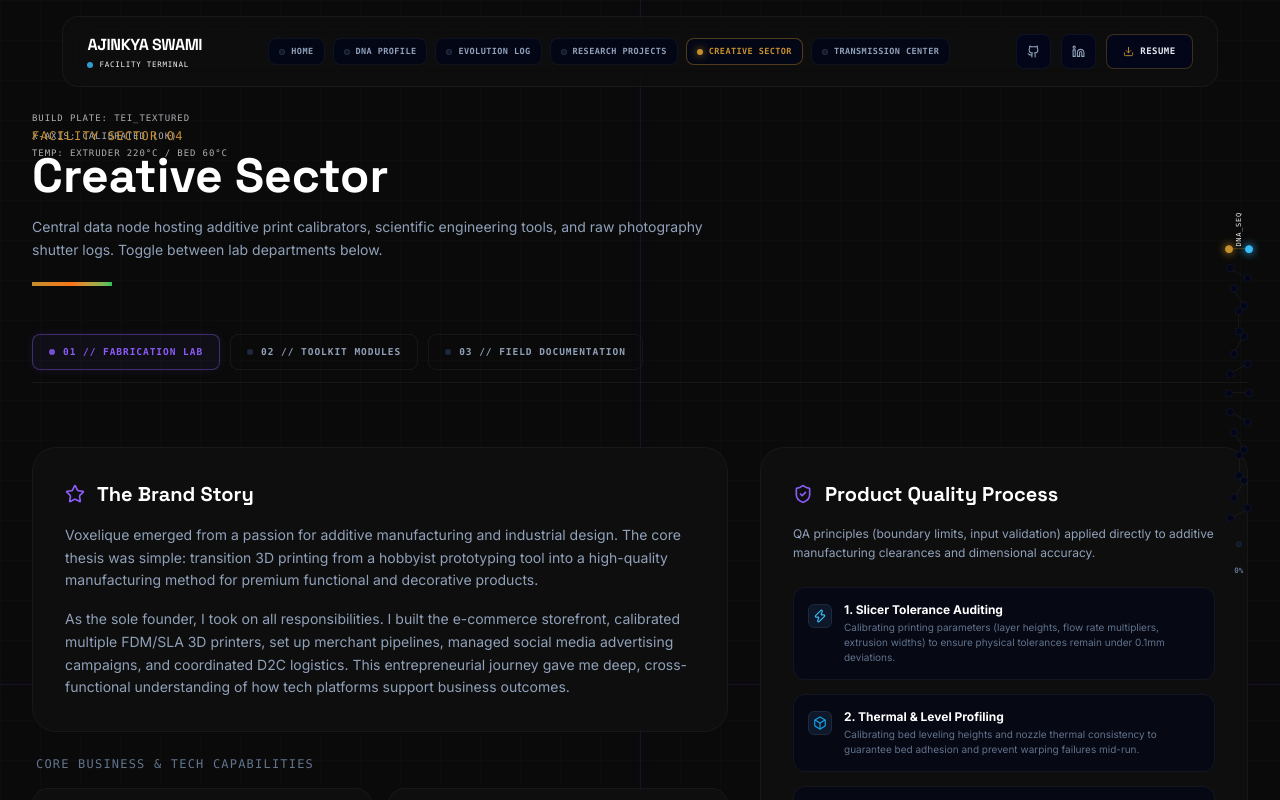
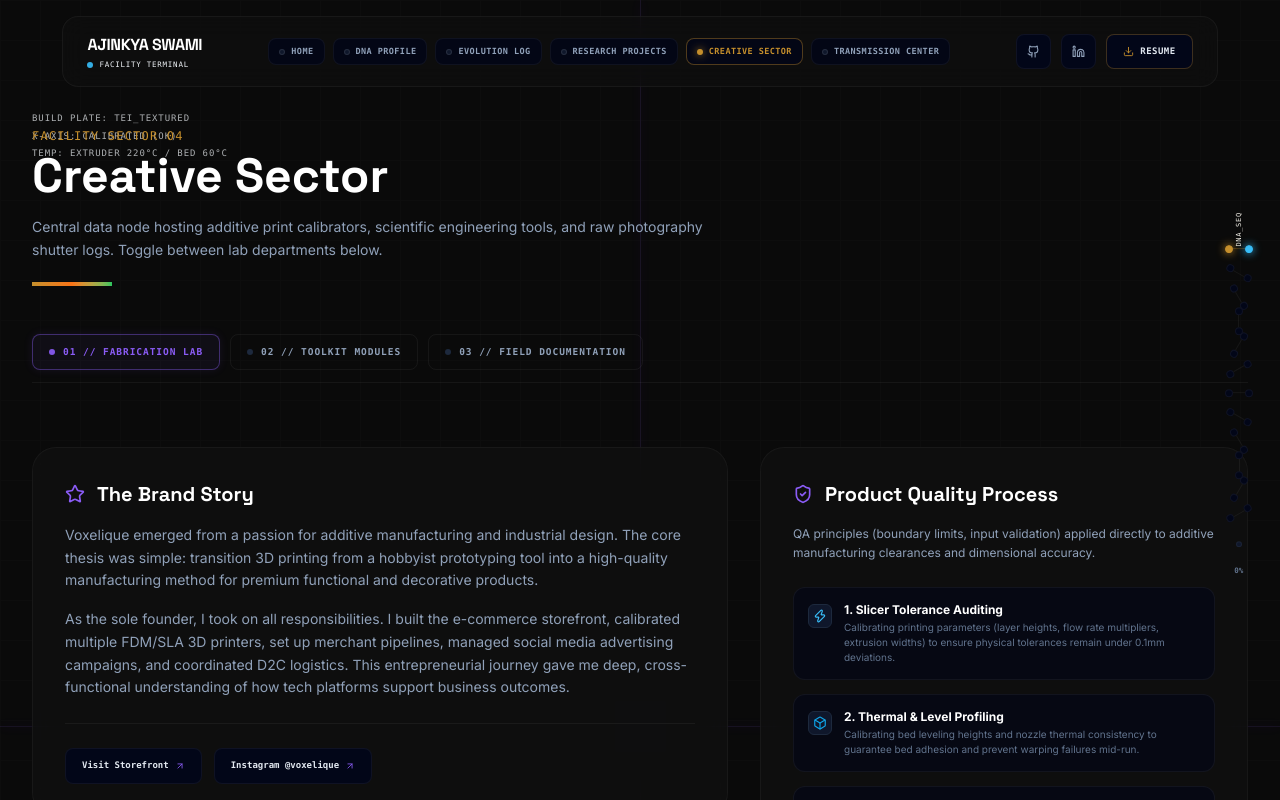
Before and after one commit to ajinkyaswami1999/MyPortfolio, a Next.js app: page /creative-sector in a window 1280 px wide. Shown: the top 800 px of the page. Built offline with nearby package versions, Linux system fonts and the light colour scheme.

Commit message:
feat: add external storefront and Instagram links for Voxelique, Toolique, and Photography to Creative Sector

```diff
--- a/src/app/creative-sector/page.tsx
+++ b/src/app/creative-sector/page.tsx
@@ -355,6 +355,28 @@ export default function CreativeSectorPage() {
                             As the sole founder, I took on all responsibilities. I built the e-commerce storefront, calibrated multiple FDM/SLA 3D printers, set up merchant pipelines, managed social media advertising campaigns, and coordinated D2C logistics. This entrepreneurial journey gave me deep, cross-functional understanding of how tech platforms support business outcomes.
                           </p>
                         </div>
+
+                        {/* Storefront and Instagram links */}
+                        <div className="flex flex-wrap gap-3 mt-6 pt-6 border-t border-white/5 font-mono text-[9px] font-bold">
+                          <a
+                            href="https://www.voxelique.com/"
+                            target="_blank"
+                            rel="noopener noreferrer"
+                            className="flex items-center space-x-1.5 px-4 py-2.5 bg-slate-950 border border-white/5 hover:border-brand-purple text-slate-200 hover:text-white rounded-lg transition-all cursor-pointer"
+                          >
+                            <span>Visit Storefront</span>
+                            <ArrowUpRight size={10} className="text-brand-purple" />
+                          </a>
+                          <a
+                            href="https://www.instagram.com/voxelique/"
+                            target="_blank"
+                            rel="noopener noreferrer"
+                            className="flex items-center space-x-1.5 px-4 py-2.5 bg-slate-950 border border-white/5 hover:border-brand-purple text-slate-200 hover:text-white rounded-lg transition-all cursor-pointer"
+                          >
+                            <span>Instagram @voxelique</span>
+                            <ArrowUpRight size={10} className="text-brand-purple" />
+                          </a>
+                        </div>
                       </div>
 
                       {/* Capabilities */}
@@ -478,7 +500,7 @@ export default function CreativeSectorPage() {
                       </div>
 
                       <a
-                        href="https://www.toolique.in"
+                        href="https://www.toolique.in/"
                         target="_blank"
                         rel="noopener noreferrer"
                         className="mt-6 w-full flex items-center justify-center space-x-1.5 py-2.5 bg-slate-950 hover:bg-slate-900 border border-white/5 hover:border-brand-amber/40 text-[10px] font-mono uppercase tracking-wider font-bold text-slate-200 hover:text-white rounded-xl transition-all"
@@ -509,7 +531,7 @@ export default function CreativeSectorPage() {
                       <Camera size={18} className="text-brand-orange" />
                       <h3 className="text-xs font-bold font-display text-slate-200 font-sans">WORKSHOP EXIF / CAMERA SPEC SHEET</h3>
                     </div>
-                    <div className="grid grid-cols-1 md:grid-cols-3 gap-6 font-mono text-xs text-slate-400">
+                    <div className="grid grid-cols-1 md:grid-cols-4 gap-6 font-mono text-xs text-slate-400">
                       <div className="p-3 bg-slate-950 border border-white/5 rounded-lg">
                         <span className="text-brand-cyan block text-[9px] uppercase tracking-wider mb-1 font-bold">Primary Body</span>
                         <span className="text-slate-200 font-semibold">Nikon Z 30</span>
@@ -524,6 +546,22 @@ export default function CreativeSectorPage() {
                         <span className="text-brand-cyan block text-[9px] uppercase tracking-wider mb-1 font-bold">Aesthetics Focus</span>
                         <span className="text-slate-200 font-semibold">Mechanical Macro & Contrast</span>
                         <span className="text-slate-500 block mt-0.5 text-[9px]">Industrial, high-contrast silhouette</span>
+                      </div>
+                      <div className="p-3 bg-slate-950 border border-white/5 rounded-lg flex flex-col justify-between items-start">
+                        <div>
+                          <span className="text-brand-orange block text-[9px] uppercase tracking-wider mb-1 font-bold">Expedition Feed</span>
+                          <span className="text-slate-200 font-semibold">@theasterlens</span>
+                          <span className="text-slate-500 block mt-0.5 text-[9px]">Wildlife & motorcycle photography logs</span>
+                        </div>
+                        <a
+                          href="https://www.instagram.com/theasterlens/"
+                          target="_blank"
+                          rel="noopener noreferrer"
+                          className="mt-3 flex items-center space-x-1 text-[8.5px] font-mono font-bold text-brand-orange hover:text-white transition-colors cursor-pointer"
+                        >
+                          <span>Open Feed</span>
+                          <ArrowUpRight size={8} />
+                        </a>
                       </div>
                     </div>
                   </motion.div>
```
